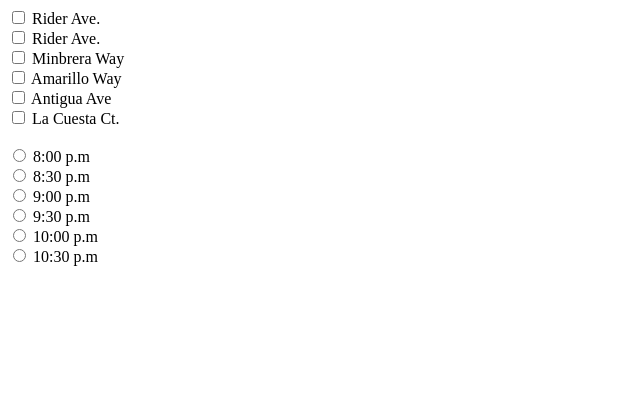
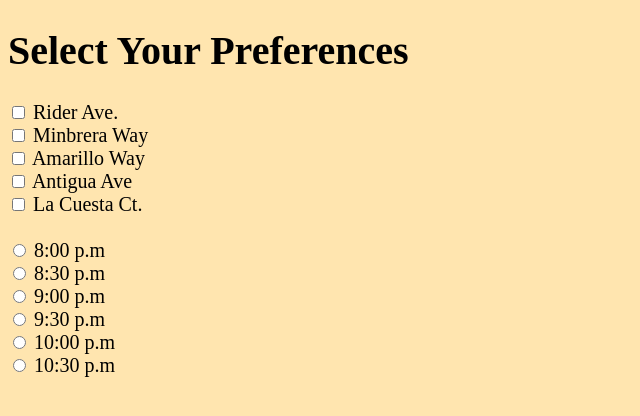
Before and after one commit to BlancaMarquez/CSSIx-Project, a Python web app: template templates/main-page.html in a window 1280 px wide. Shown: the top 416 px of the page, without its empty margins (0-640 px from the left). Run offline with Jinja, Linux system fonts and the light colour scheme; the template is opened without the code that fills it, so the values that code supplies are empty.

Commit message:
main pg changes

```diff
--- a/templates/main-page.html
+++ b/templates/main-page.html
@@ -4,9 +4,9 @@
     <meta charset="utf-8">
     <title>Main Neighborhood Watch</title>
   </head>
-  <body>
+  <body style="font-size: 20px;background-color: #ffe5af">
+    <h1 style="">Select Your Preferences</h1>
     <form>
-      <input type="checkbox" name="street" value="Rider Ave."> Rider Ave.<br>
       <input type="checkbox" name="street" value="Rider Ave."> Rider Ave.<br>
       <input type="checkbox" name="street" value="Minbrera Way"> Minbrera Way<br>
       <input type="checkbox" name="street" value="Amarillo Way"> Amarillo Way<br>
```
